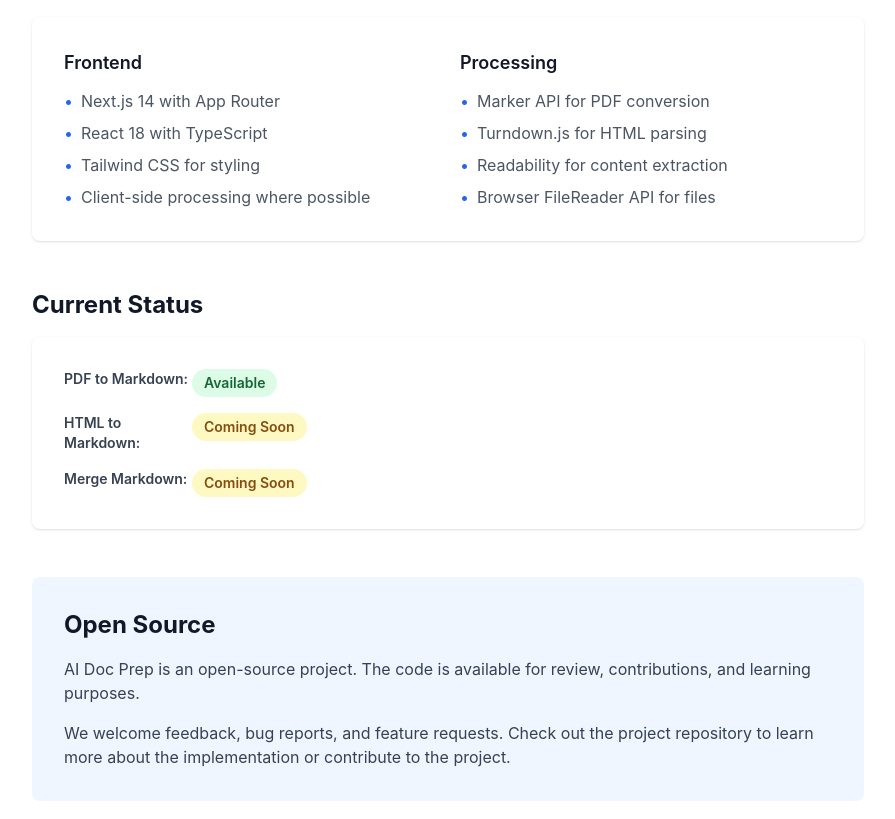
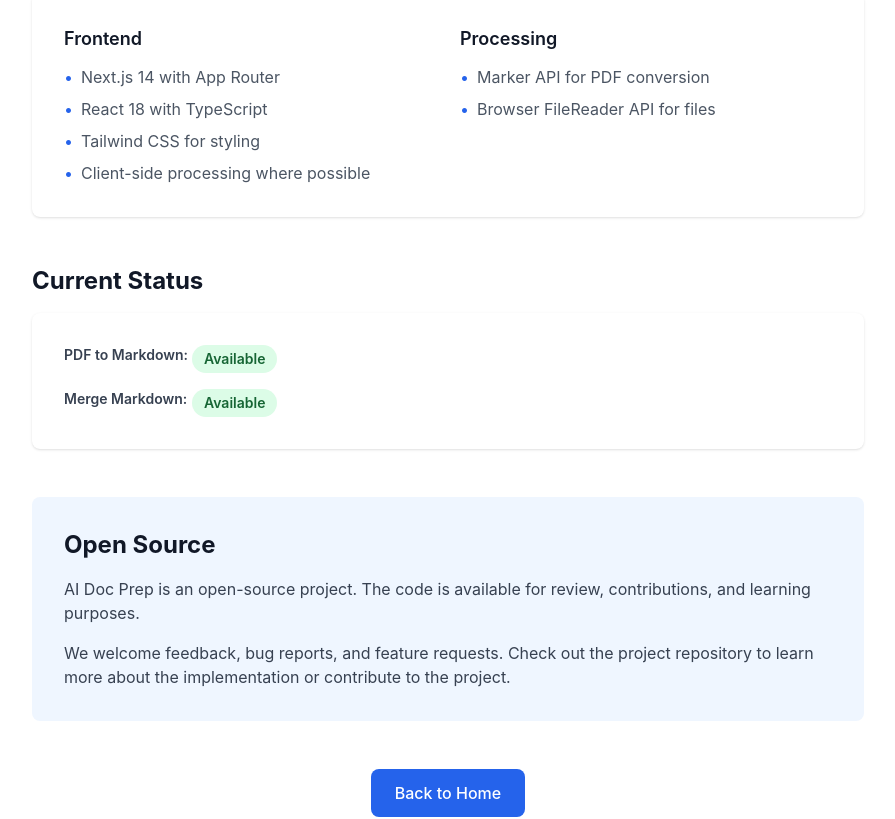
Before and after one commit to guy915/iLoveMD, a Next.js app: page /about in a window 1280 px wide. Shown: the part 1044-1863 px from the top of the page, without its empty margins (192-1087 px from the left). Built offline with nearby package versions, Linux system fonts and the light colour scheme.

Commit message:
Remove HTML to Markdown feature
- Delete html-to-markdown page (placeholder)
- Remove from navigation (NAV_LINKS) and homepage (TOOL_CARDS)
- Update About page (remove from Tech Stack and Current Status)
- Remove dependencies: turndown, @mozilla/readability and their types
- Update package-lock.json

```diff
--- a/src/app/about/page.tsx
+++ b/src/app/about/page.tsx
@@ -36,7 +36,7 @@
           <div className="bg-white rounded-lg shadow p-6">
             <h3 className="text-lg font-semibold text-gray-900 mb-3">Privacy First</h3>
             <p className="text-gray-600">
-              Your documents are your business. We process HTML and markdown files entirely in your browser.
+              Your documents are your business. We process markdown files entirely in your browser.
               For PDFs, we proxy to the Marker API but never store your files on our servers.
             </p>
           </div>
@@ -103,14 +103,6 @@
                 </li>
                 <li className="flex items-start">
                   <span className="text-primary-600 mr-2">•</span>
-                  <span>Turndown.js for HTML parsing</span>
-                </li>
-                <li className="flex items-start">
-                  <span className="text-primary-600 mr-2">•</span>
-                  <span>Readability for content extraction</span>
-                </li>
-                <li className="flex items-start">
-                  <span className="text-primary-600 mr-2">•</span>
                   <span>Browser FileReader API for files</span>
                 </li>
               </ul>
@@ -131,15 +123,9 @@
               </span>
             </div>
             <div className="flex items-start">
-              <span className="inline-block w-32 text-sm font-semibold text-gray-700">HTML to Markdown:</span>
-              <span className="inline-block px-3 py-1 bg-yellow-100 text-yellow-800 rounded-full text-sm font-semibold">
-                Coming Soon
-              </span>
-            </div>
-            <div className="flex items-start">
               <span className="inline-block w-32 text-sm font-semibold text-gray-700">Merge Markdown:</span>
-              <span className="inline-block px-3 py-1 bg-yellow-100 text-yellow-800 rounded-full text-sm font-semibold">
-                Coming Soon
+              <span className="inline-block px-3 py-1 bg-green-100 text-green-800 rounded-full text-sm font-semibold">
+                Available
               </span>
             </div>
           </div>
--- a/src/app/html-to-markdown/page.tsx
+++ /dev/null
@@ -1,71 +0,0 @@
-import Link from 'next/link'
-
-/**
- * HTML to Markdown converter page (placeholder)
- * Coming soon: Convert HTML files and web pages to markdown
- */
-export default function HtmlToMarkdown() {
-  return (
-    <div className="min-h-screen flex items-center justify-center bg-gray-50 px-4">
-      <div className="max-w-2xl w-full bg-white rounded-lg shadow-lg p-8 text-center">
-        <div className="mb-6">
-          <div className="inline-block p-4 bg-primary-100 rounded-full mb-4">
-            <svg className="w-16 h-16 text-primary-600" fill="none" stroke="currentColor" viewBox="0 0 24 24">
-              <path strokeLinecap="round" strokeLinejoin="round" strokeWidth={2} d="M10 20l4-16m4 4l4 4-4 4M6 16l-4-4 4-4" />
-            </svg>
-          </div>
-        </div>
-
-        <h1 className="text-3xl font-bold text-gray-900 mb-4">
-          HTML to Markdown
-        </h1>
-
-        <div className="inline-block px-4 py-2 bg-yellow-100 text-yellow-800 rounded-full text-sm font-semibold mb-6">
-          Coming Soon
-        </div>
-
-        <p className="text-gray-600 mb-8">
-          This tool will allow you to convert HTML files and web pages to clean markdown format,
-          optimized for LLMs and RAG workflows.
-        </p>
-
-        <div className="bg-gray-50 rounded-lg p-6 mb-8 text-left">
-          <h2 className="text-lg font-semibold text-gray-900 mb-3">Planned Features:</h2>
-          <ul className="space-y-2 text-gray-600">
-            <li className="flex items-start">
-              <span className="text-primary-600 mr-2">•</span>
-              <span>Upload HTML files or paste URLs</span>
-            </li>
-            <li className="flex items-start">
-              <span className="text-primary-600 mr-2">•</span>
-              <span>Client-side processing (no server uploads)</span>
-            </li>
-            <li className="flex items-start">
-              <span className="text-primary-600 mr-2">•</span>
-              <span>Automatic content extraction and cleanup</span>
-            </li>
-            <li className="flex items-start">
-              <span className="text-primary-600 mr-2">•</span>
-              <span>Preserve images and links (optional)</span>
-            </li>
-          </ul>
-        </div>
-
-        <div className="flex flex-col sm:flex-row gap-3 justify-center">
-          <Link
-            href="/"
-            className="px-6 py-3 bg-primary-600 text-white rounded-lg hover:bg-primary-700 transition-colors font-medium"
-          >
-            Back to Home
-          </Link>
-          <Link
-            href="/pdf-to-markdown"
-            className="px-6 py-3 bg-gray-200 text-gray-900 rounded-lg hover:bg-gray-300 transition-colors font-medium"
-          >
-            Try PDF to Markdown
-          </Link>
-        </div>
-      </div>
-    </div>
-  )
-}
--- a/src/lib/constants.ts
+++ b/src/lib/constants.ts
@@ -31,7 +31,6 @@
 // Navigation links for header
 export const NAV_LINKS: readonly NavLink[] = [
   { href: '/pdf-to-markdown', label: 'PDF to Markdown', shortLabel: 'PDF' },
-  { href: '/html-to-markdown', label: 'HTML to Markdown', shortLabel: 'HTML' },
   { href: '/merge-markdown', label: 'Merge Markdown', shortLabel: 'Markdown' },
   { href: '/help', label: 'Help', shortLabel: 'Help' },
   { href: '/about', label: 'About', shortLabel: 'About' },
@@ -43,11 +42,6 @@
     title: 'PDF to Markdown',
     description: 'Convert PDF documents to clean, LLM-optimized markdown using Marker AI. Supports complex layouts, tables, equations, and optional OCR for scanned documents.',
     href: '/pdf-to-markdown',
-  },
-  {
-    title: 'HTML to Markdown',
-    description: 'Convert HTML files or web pages to markdown. Upload files or paste URLs for instant conversion, all processed in your browser for privacy.',
-    href: '/html-to-markdown',
   },
   {
     title: 'Merge Markdown',
```
Also changed, not shown: package.json (+1 -8 lines), 1 other file (tests, documents, lock files or other folders).
